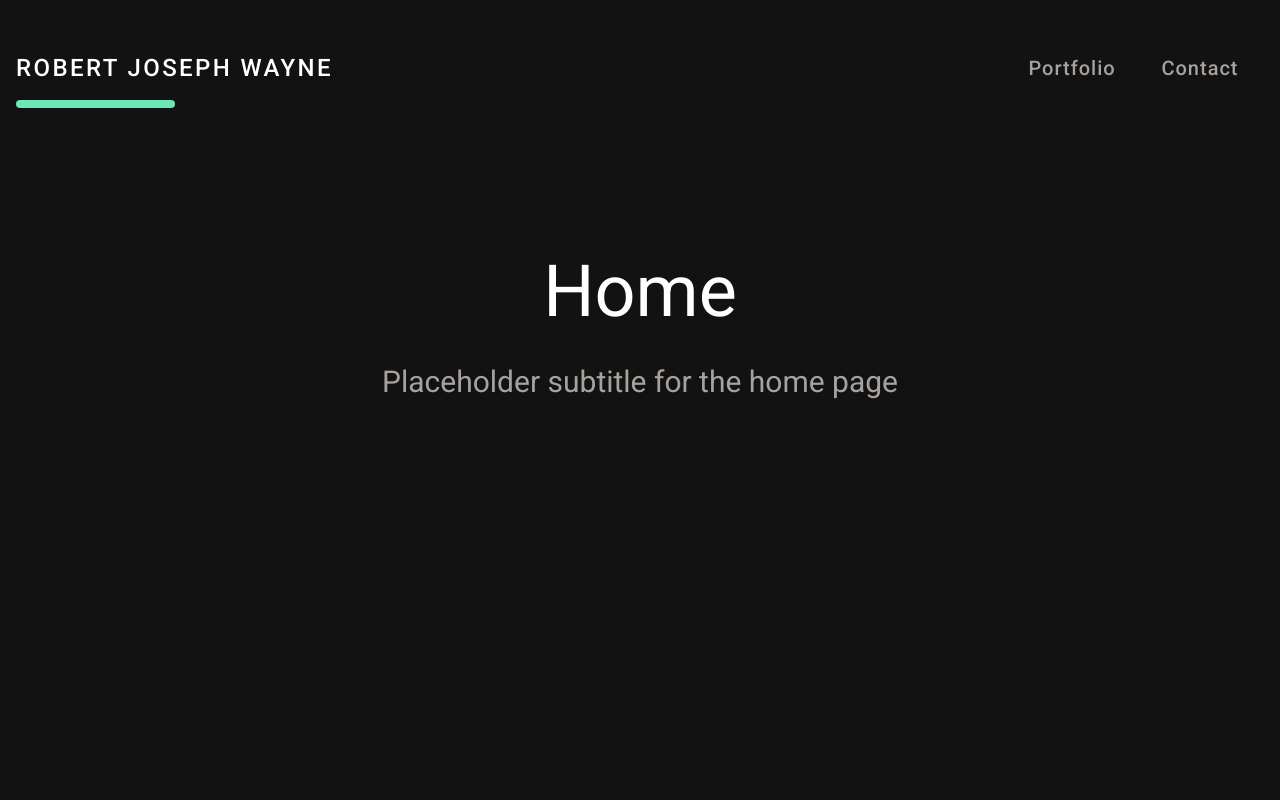
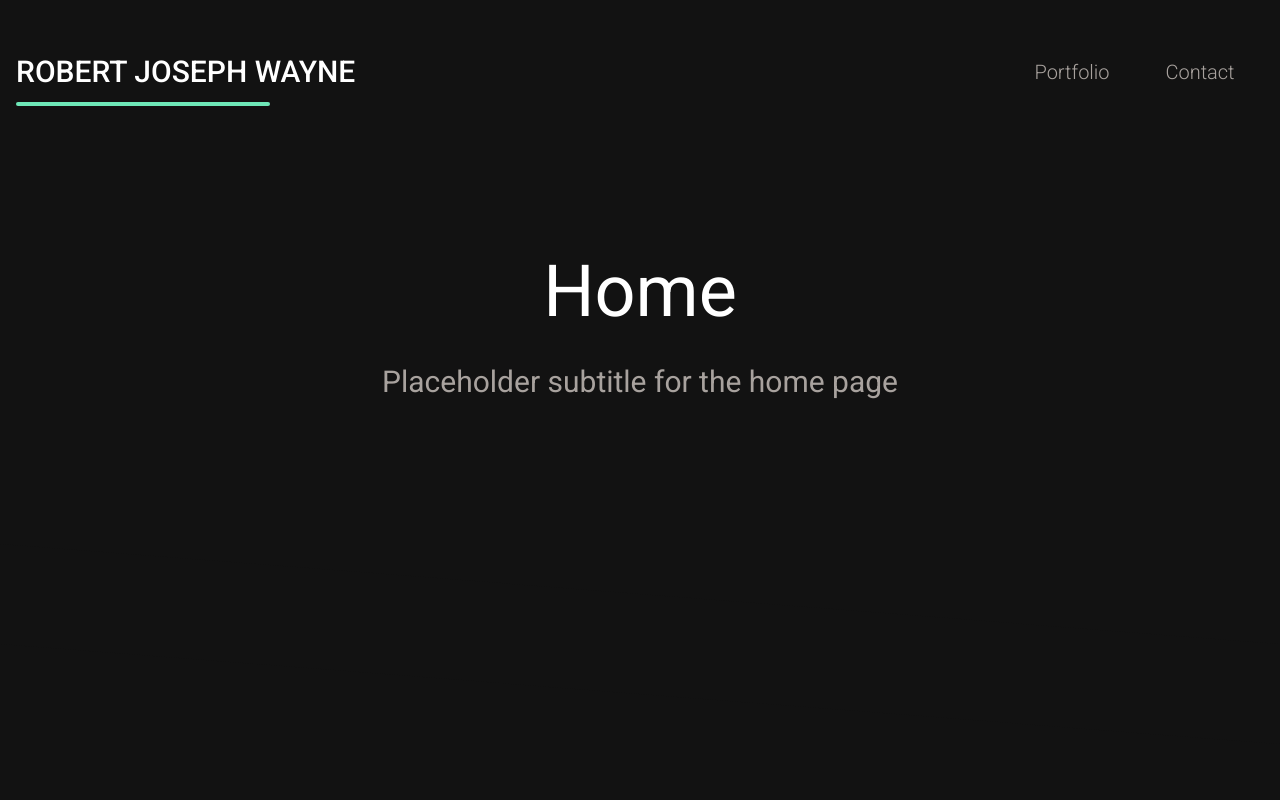
Before and after one commit to robertjosephwayne/personal-website, an Angular app: page / in a window 1280 px wide. Shown: the top 800 px of the page. Built offline with nearby package versions, Linux system fonts and the light colour scheme; what @ngrx/store would draw is missing.

Commit message:
Reduce margins between header links and borders change font to light

```diff
--- a/src/app/components/header/header.component.html
+++ b/src/app/components/header/header.component.html
@@ -1,56 +1,57 @@
 <mat-toolbar class="bg-darkGray text-white 2xl:px-8">
   <mat-toolbar-row class="max-w-7xl mx-auto mt-12">
-    <a
-      routerLink="/"
-      class="inline-flex flex-col group text-2xl tracking-widest"
-    >
-      <span class="mb-4">ROBERT JOSEPH WAYNE</span>
+    <a routerLink="/" class="inline-flex flex-col group">
+      <span class="mb-3 text-3xl font-medium">ROBERT JOSEPH WAYNE</span>
       <span
-        class="h-2 w-1/2 group-hover:w-2/12 bg-green-300 rounded-3xl transition-all duration-500 ease-in-out"
+        class="h-1 w-3/4 group-hover:w-2/12 bg-green-300 rounded-3xl transition-all duration-500 ease-in-out"
       ></span>
     </a>
 
     <span class="flex flex-grow"></span>
 
-    <div class="inline-flex justify-center w-32 text-center">
+    <div class="inline-flex flex-col group justify-center w-32 text-center">
       <a
         routerLink="/portfolio"
-        class="inline-flex flex-col group text-gray-400 tracking-wider"
+        routerLinkActive
+        #rlaPortfolio="routerLinkActive"
+        class="text-gray-400 mb-3"
       >
         <span
           routerLinkActive="text-white"
-          class="group-hover:text-white transition-all duration-500 ease-in-out mb-4"
+          class="group-hover:text-white text-xl font-light transition-all duration-500 ease-in-out"
         >
           Portfolio
         </span>
-        <span
-          routerLinkActive="active-link-border"
-          class="h-2 w-1/12 opacity-0 group-hover:opacity-100 group-hover:w-full bg-green-300 rounded-3xl mx-auto transition-all duration-500 ease-in-out"
-        >
-        </span>
       </a>
+      <span
+        [ngClass]="{ 'active-link-border': rlaPortfolio.isActive }"
+        class="h-1 w-1/12 opacity-0 group-hover:opacity-100 group-hover:w-3/4 bg-green-300 rounded-3xl mx-auto transition-all duration-500 ease-in-out"
+      >
+      </span>
     </div>
 
-    <div class="inline-flex justify-center w-32 text-center">
+    <div class="inline-flex flex-col group justify-center w-32 text-center">
       <a
         routerLink="/contact"
-        class="inline-flex flex-col group text-gray-400 tracking-wider"
+        routerLinkActive
+        #rlaContact="routerLinkActive"
+        class="text-gray-400 mb-3"
       >
         <span
           routerLinkActive="text-white"
-          class="group-hover:text-white transition-all duration-500 ease-in-out mb-4"
+          class="group-hover:text-white text-xl font-light transition-all duration-500 ease-in-out"
         >
           Contact
         </span>
-        <span
-          routerLinkActive="active-link-border"
-          class="h-2 w-1/12 opacity-0 group-hover:opacity-100 group-hover:w-full bg-green-300 rounded-3xl mx-auto transition-all duration-500 ease-in-out"
-        >
-        </span>
       </a>
+      <span
+        [ngClass]="{ 'active-link-border': rlaContact.isActive }"
+        class="h-1 w-1/12 opacity-0 group-hover:opacity-100 group-hover:w-3/4 bg-green-300 rounded-3xl mx-auto transition-all duration-500 ease-in-out"
+      >
+      </span>
     </div>
   </mat-toolbar-row>
   <!-- <a>
-    <img src="../../../assets/GitHub-Mark/PNG/GitHub-Mark-32px.png" />
+
   </a> -->
 </mat-toolbar>
```
